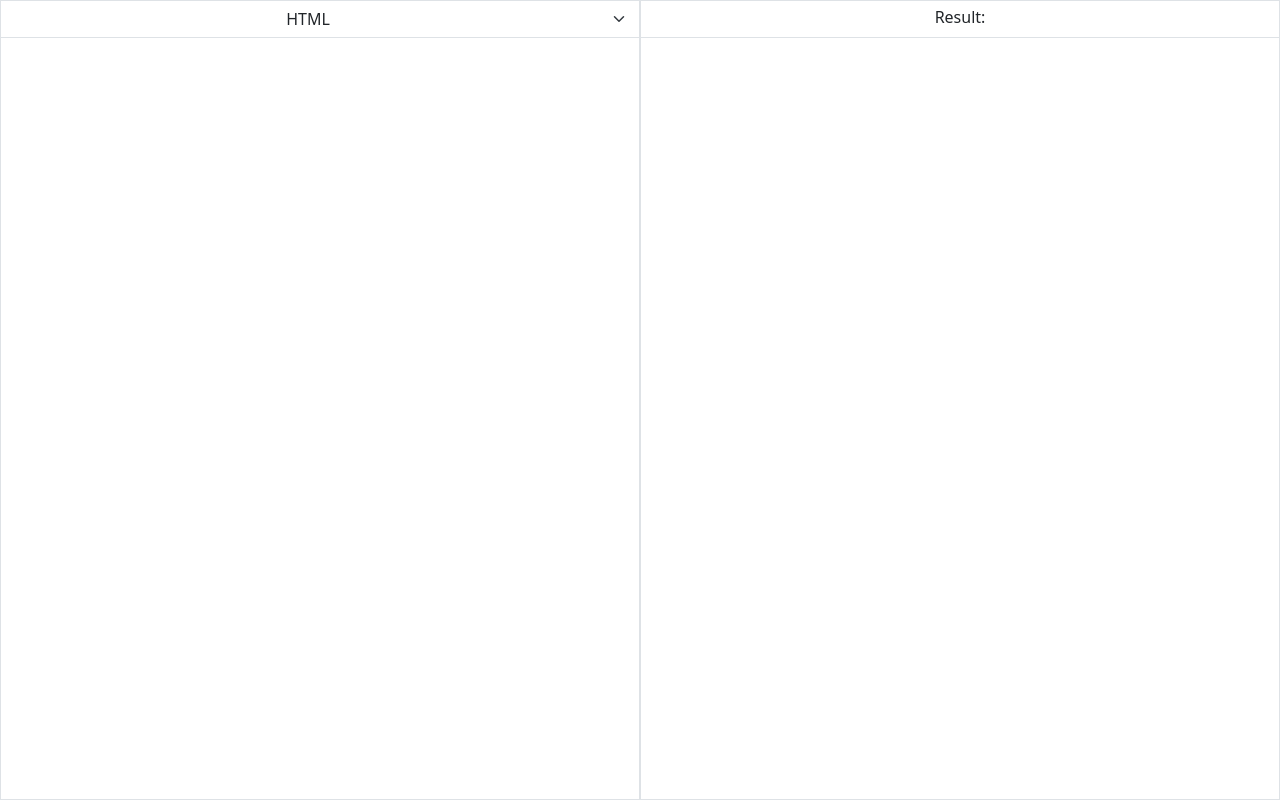
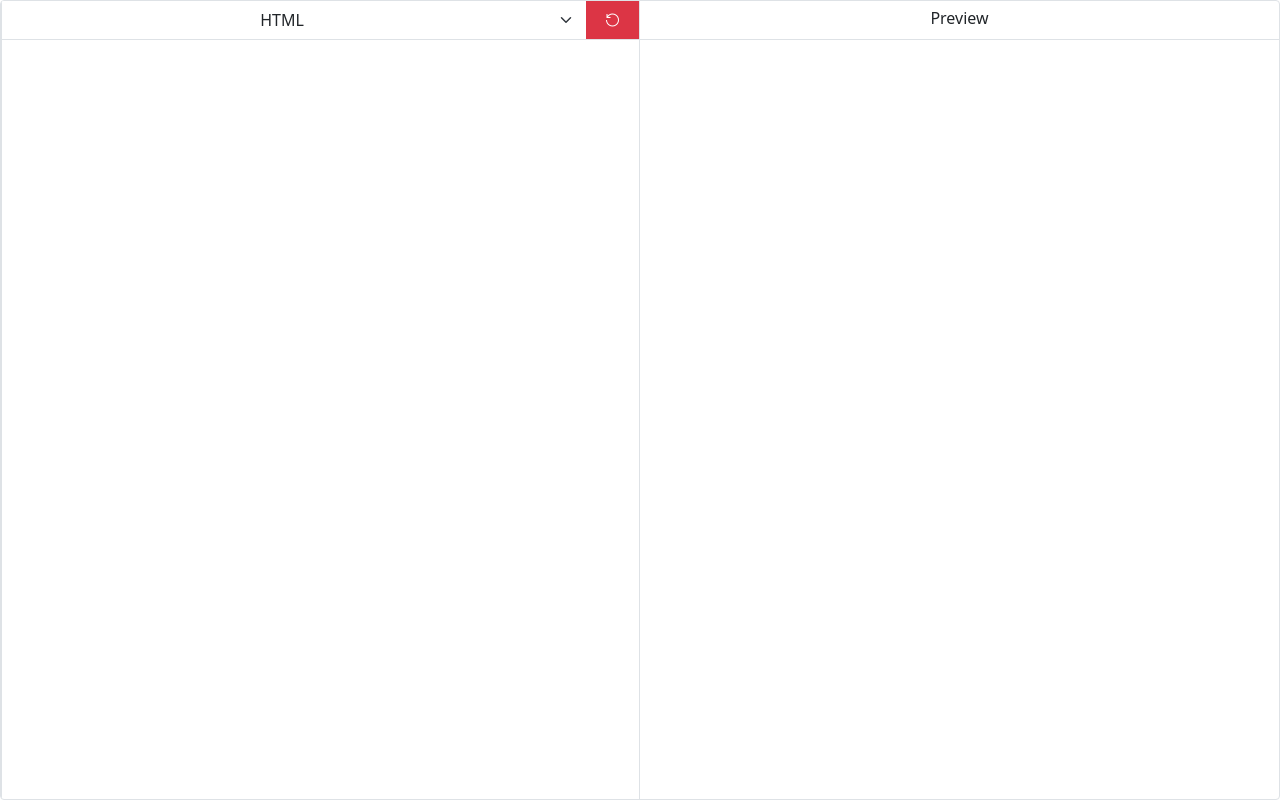
Before and after one commit to milankarman/Embed-Web-Playground, a plain HTML site: page index.html in a window 1280 px wide. Drawn offline with nearby package versions, Linux system fonts and the light colour scheme.

Commit message:
Added reset button, updated styling, fixes

```diff
--- a/index.html
+++ b/index.html
@@ -10,40 +10,43 @@
       integrity="sha384-KyZXEAg3QhqLMpG8r+8fhAXLRk2vvoC2f3B09zVXn8CA5QIVfZOJ3BCsw2P0p/We"
       crossorigin="anonymous"
     />
+    <link rel="stylesheet" href="https://maxst.icons8.com/vue-static/landings/line-awesome/line-awesome/1.3.0/css/line-awesome.min.css">
     <link rel="stylesheet" href="./style.css" />
     <title>Simple Web Sandbox</title>
   </head>
   <body onload="start()">
-    <div class="container-fluid vh-100">
-      <div class="row h-100">
-        <div class="col-6 p-0 d-flex flex-column">
-          <div class="row">
-            <div class="col-12">
-              <select id="langSelect" class="form-select text-center rounded-0 border" onchange="selectLang()">
+    <div class="container-fluid d-flex flex-column overflow-auto flex-fill vh-100 border rounded">
+      <div class="row flex-shrink-0 border-bottom">
+        <div class="col-6 px-0 border border-bottom-0 border-left-0 border-top-0">
+          <div class="row m-0">
+            <div class="col-11 px-0">
+              <select id="langSelect" class="form-select text-center rounded-0 border-0 h-100" onchange="selectLang()">
                 <option selected value="html">HTML</option>
                 <option value="css">CSS</option>
               </select>
             </div>
-          </div>
-          <div class="row flex-grow-1">
-            <div class="col-12">
-              <textarea class="w-100 h-100 border border-top-0" id="input-html" oninput="update()"></textarea>
-              <textarea class="w-100 h-100 border border-top-0" id="input-css" oninput="update()"></textarea>
+            <div class="col-1 px-0">
+              <button type="button" class="btn btn-danger col-12 rounded-0" onclick="onClickReset()"><i class="las la-undo-alt"></i></button>
             </div>
           </div>
         </div>
-
-        <div class="col-6 p-0 d-flex flex-column">
-          <div class="row m-0">
-            <div class="col-12 border border-left-0">
-              <p class="w-100 mt-1 mb-2 text-center">Result:</p>
+        <div class="col-6 px-0">
+          <div class="row m-0 h-100">
+            <div class="col-12 border-left d-flex flex-column h-100 justify-content-center align-items-center">
+              <p class="w-100 m-0 mb-1 text-center">Preview</p>
             </div>
           </div>
-          <div class="row flex-grow-1">
-            <div class="col-12">
-              <iframe class="w-100 h-100 p-1 border border-top-0 border-left-0" id="output"></iframe>
-            </div>
-          </div>
+        </div>
+      </div>
+
+      <div class="row flex-fill">
+        <div class="col-6 p-0 border border-bottom-0 border-left-0 border-top-0 d-flex">
+          <textarea class="w-100 flex-fill" id="input-html" oninput="update()"></textarea>
+          <textarea class="w-100 flex-fill" id="input-css" oninput="update()"></textarea>
+        </div>
+
+        <div class="col-6 p-0 d-flex">
+          <iframe class="w-100 flex-fill" id="output" hidden></iframe>
         </div>
       </div>
     </div>
--- a/script.js
+++ b/script.js
@@ -2,11 +2,14 @@ const inputHtml = document.querySelector("#input-html");
 const inputCss = document.querySelector("#input-css");
 const langSelect = document.querySelector("#langSelect");
 
+let htmlParam = "";
+let cssParam = "";
+
 function start() {
   const urlParams = new URLSearchParams(window.location.search);
 
-  const htmlParam = urlParams.get("html");
-  const cssParam = urlParams.get("css");
+  htmlParam = urlParams.get("html");
+  cssParam = urlParams.get("css");
   const lang = urlParams.get("lang");
 
   if (htmlParam) {
@@ -23,6 +26,8 @@ function start() {
 
   selectLang();
   update();
+
+  output.removeAttribute("hidden");
 
   enableTab("#input-html");
   enableTab("#input-css");
@@ -69,3 +74,22 @@ function enableTab(query) {
     }
   };
 }
+
+function onClickReset() {
+  lang = langSelect.value;
+
+  switch (lang) {
+    case "html":
+      inputHtml.value = htmlParam;
+      break;
+
+    case "css":
+      inputCss.value = cssParam;
+      break;
+
+    default:
+      break;
+  }
+
+  update();
+}
--- a/style.css
+++ b/style.css
@@ -3,9 +3,8 @@ textarea {
     tab-size: 2;
 }
 
-body {
+html, body {
     margin: 0px;
-    overflow: hidden;
 }
 
 select:active, select:hover {
```
